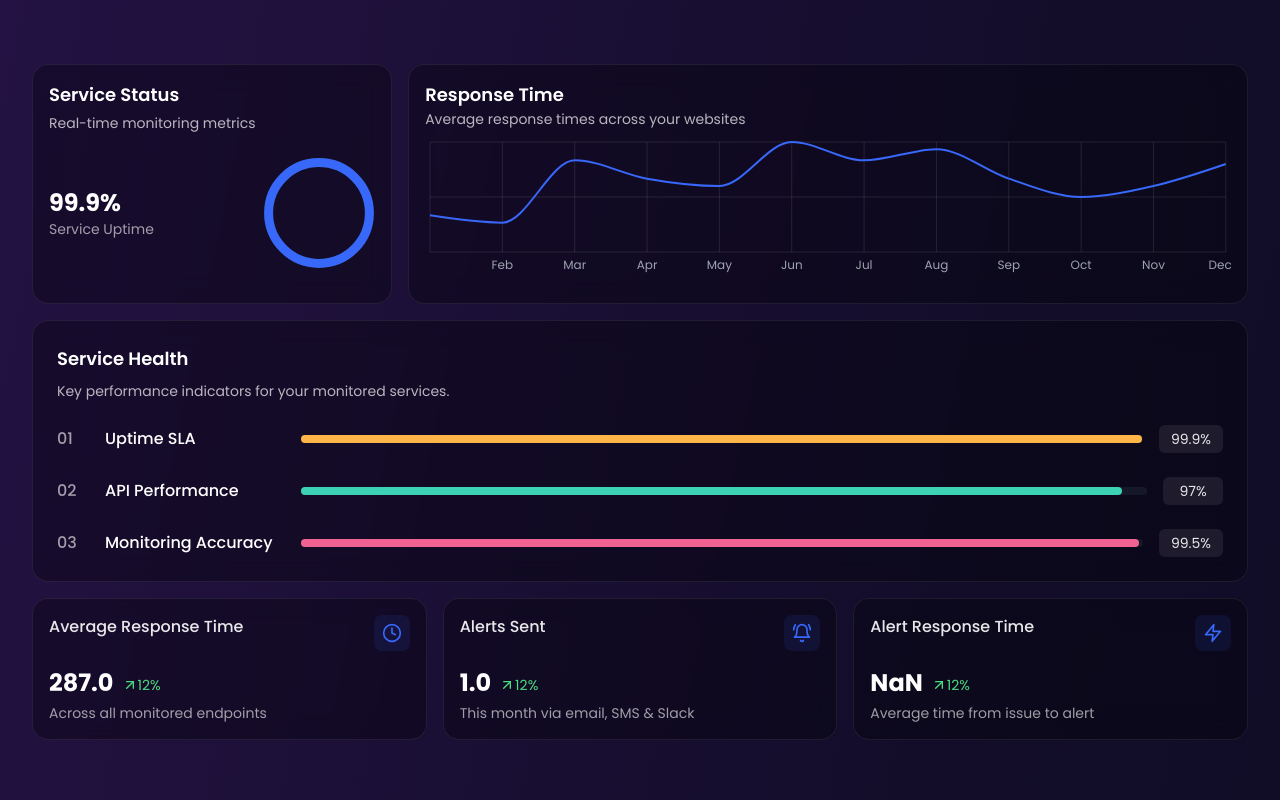
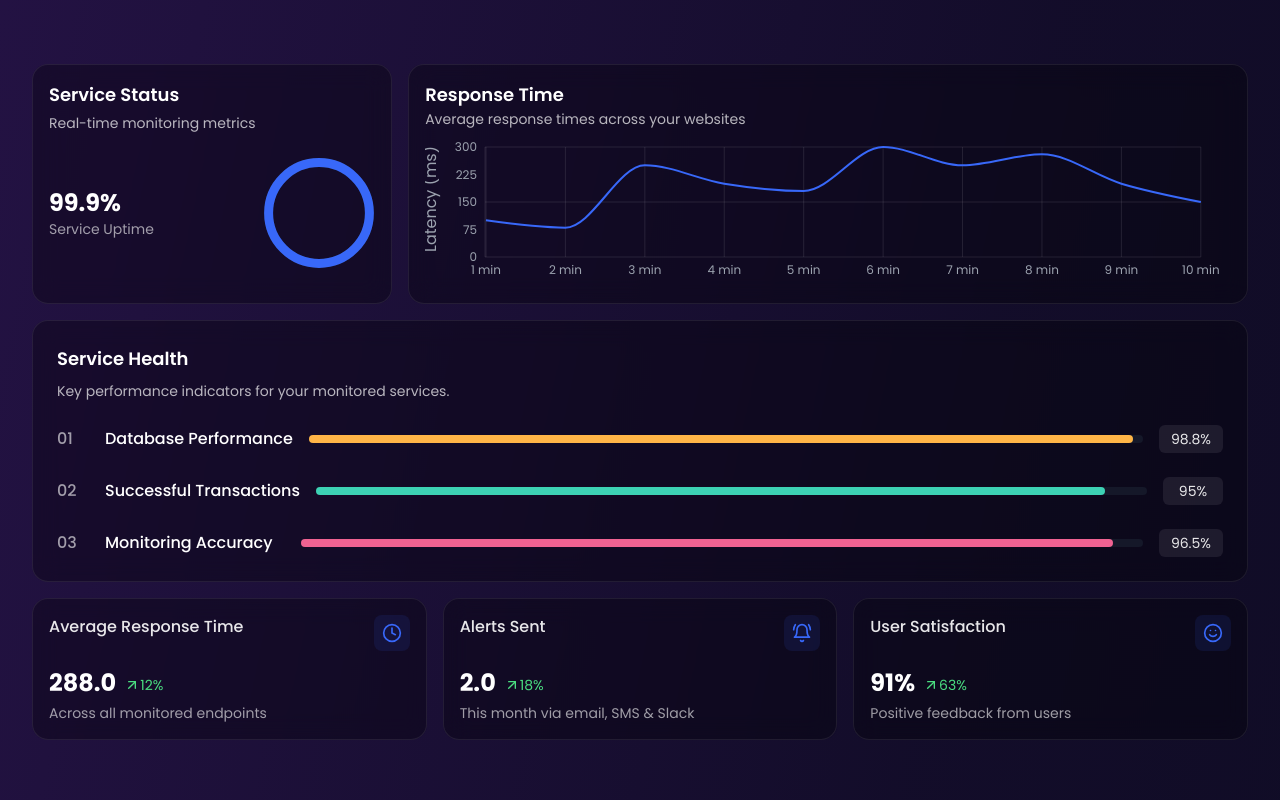
Before and after one commit to Jayesh-Kr/Tech-Expo, a React (Vite) app in the folder frontend/: page / in a window 1280 px wide. Shown: the part 1000-1800 px from the top of the page. Built offline with nearby package versions, Linux system fonts and the light colour scheme; no server answers.

Commit message:
updated ui

```diff
--- a/frontend/src/components/Features.jsx
+++ b/frontend/src/components/Features.jsx
@@ -1,27 +1,25 @@
 import React, { useEffect, useRef, useState } from 'react';
 import { motion } from 'framer-motion';
-import { LineChart, Line, ResponsiveContainer, XAxis, CartesianGrid } from 'recharts';
-import { ArrowUpRight, BarChart3, PieChart, TrendingUp, BellRing, Zap, Clock } from 'lucide-react';
+import { LineChart, Line, ResponsiveContainer, XAxis, CartesianGrid, YAxis } from 'recharts';
+import { ArrowUpRight, BarChart3, PieChart, TrendingUp, BellRing, Zap, Clock, Smile } from 'lucide-react';
 
 const chartData = [
-  { name: 'Jan', value: 100 },
-  { name: 'Feb', value: 80 },
-  { name: 'Mar', value: 250 },
-  { name: 'Apr', value: 200 },
-  { name: 'May', value: 180 },
-  { name: 'Jun', value: 300 },
-  { name: 'Jul', value: 250 },
-  { name: 'Aug', value: 280 },
-  { name: 'Sep', value: 200 },
-  { name: 'Oct', value: 150 },
-  { name: 'Nov', value: 180 },
-  { name: 'Dec', value: 240 },
+  { time: '1 min', latency: 100 },
+  { time: '2 min', latency: 80 },
+  { time: '3 min', latency: 250 },
+  { time: '4 min', latency: 200 },
+  { time: '5 min', latency: 180 },
+  { time: '6 min', latency: 300 },
+  { time: '7 min', latency: 250 },
+  { time: '8 min', latency: 280 },
+  { time: '9 min', latency: 200 },
+  { time: '10 min', latency: 150 },
 ];
 
 const pipelineData = [
-  { id: '01', name: 'Uptime SLA', progress: 99.9, color: '#FFB547' },
-  { id: '02', name: 'API Performance', progress: 97, color: '#3DD2B4' },
-  { id: '03', name: 'Monitoring Accuracy', progress: 99.5, color: '#F06292' },
+  { id: '01', name: 'Database Performance', progress: 98.8, color: '#FFB547' },
+  { id: '02', name: 'Successful Transactions', progress: 95, color: '#3DD2B4' },
+  { id: '03', name: 'Monitoring Accuracy', progress: 96.5, color: '#F06292' },
 ];
 
 const ProgressBar = ({ progress, color }) => {
@@ -110,7 +108,7 @@ const CircleProgress = ({ progress }) => {
 
 const GradientChart = () => (
   <ResponsiveContainer width="100%" height={150}>
-    <LineChart data={chartData}>
+    <LineChart data={chartData} margin={{ top: 10, right: 30, left: 0, bottom: 0 }}>
       <defs>
         <linearGradient id="colorGradient" x1="0" y1="0" x2="0" y2="1">
           <stop offset="5%" stopColor="#3868F9" stopOpacity={0.3} />
@@ -123,23 +121,23 @@ const GradientChart = () => (
         horizontal={true}
         vertical={true}
       />
-      <CartesianGrid
-        strokeDasharray="0"
-        stroke="rgba(255,255,255,0.05)"
-        horizontal={true}
-        vertical={true}
-        horizontalPoints={Array.from({ length: 60 }, (_, i) => i * 2.5)}
-        verticalPoints={Array.from({ length: 240 }, (_, i) => i * 1.25)}
-      />
       <XAxis
-        dataKey="name"
+        dataKey="time"
         axisLine={false}
         tickLine={false}
         tick={{ fill: '#9CA3AF', fontSize: 12 }}
+        interval={0}
+        padding={{ left: 1, right: 0 }}
+      />
+      <YAxis
+        axisLine={false}
+        tickLine={false}
+        tick={{ fill: '#9CA3AF', fontSize: 12 }}
+        label={{ value: 'Latency (ms)', angle: -90, position: 'insideLeft', fill: '#9CA3AF', dy: 50 }}
       />
       <Line
         type="monotone"
-        dataKey="value"
+        dataKey="latency"
         stroke="#3868F9"
         strokeWidth={2}
         dot={false}
@@ -208,7 +206,7 @@ const AnimatedNumber = ({ value, suffix = '', decimals = 0, startFrom }) => {
   );
 };
 
-const StatCard = ({ title, value, subtitle, icon: Icon, startFrom }) => {
+const StatCard = ({ title, value, subtitle, icon: Icon, startFrom, percentage }) => {
   return (
     <motion.div
       initial={{ opacity: 0, y: 20 }}
@@ -235,7 +233,7 @@ const StatCard = ({ title, value, subtitle, icon: Icon, startFrom }) => {
         </span>
         <span className="text-green-400 flex items-center text-sm mb-1">
           <ArrowUpRight className="w-4 h-4" />
-          12%
+          {percentage}%
         </span>
       </div>
       <p className="text-white/60 text-sm">{subtitle}</p>
@@ -332,21 +330,24 @@ const Features = () => {
           <div className="grid grid-cols-1 md:grid-cols-3 gap-4 mt-4">
             <StatCard
               title="Average Response Time"
-              value="287ms"
+              value="288ms"
               subtitle="Across all monitored endpoints"
               icon={Clock}
+              percentage={12}
             />
             <StatCard
               title="Alerts Sent"
-              value="1,248"
+              value="2,345"
               subtitle="This month via email, SMS & Slack"
               icon={BellRing}
+              percentage={18}
             />
             <StatCard
-              title="Alert Response Time"
-              value="< 15s"
-              subtitle="Average time from issue to alert"
-              icon={Zap}
+              title="User Satisfaction"
+              value="91%"
+              subtitle="Positive feedback from users"
+              icon={Smile}
+              percentage={63}
             />
           </div>
         </motion.div>
--- a/frontend/src/components/Hero.jsx
+++ b/frontend/src/components/Hero.jsx
@@ -145,12 +145,12 @@ export default function Hero() {
             <FeatureBadge icon={Activity} text="Real-Time Alerts" />
           </motion.div>
 
-          {/* CTA buttons */}
+          {/* CTA button */}
           <motion.div
             initial={{ opacity: 0, y: 20 }}
             animate={{ opacity: 1, y: 0 }}
             transition={{ duration: 0.5, delay: 1.3 }}
-            className="flex flex-col sm:flex-row items-center justify-center gap-4 mb-16"
+            className="flex items-center justify-center mb-16"
           >
             <div className="relative group">
               <div className="absolute -inset-0.5 bg-gradient-to-r from-purple-600 to-pink-600 rounded-full blur opacity-75 group-hover:opacity-100 transition-all duration-300"></div>
@@ -162,10 +162,6 @@ export default function Hero() {
                 </button>
               </Link>
             </div>
-            <Link to="/network" className="text-white/90 hover:text-purple-300 transition-colors duration-200 flex items-center gap-1 py-2 pl-6">
-              <span>Explore Our Network</span>
-              <ArrowRight size={16} />
-            </Link>
           </motion.div>
 
           {/* Stats counters */}
--- a/frontend/src/pages/About.jsx
+++ b/frontend/src/pages/About.jsx
@@ -107,7 +107,7 @@ const About = () => {
                 name: "Jayesh Krishna"
               },
               {
-                name: "Shivagi Sharma"
+                name: "Shivangi Sharma"
               }
             ].map((member, index) => (
               <div
--- a/frontend/src/pages/ValidatorDashboard.jsx
+++ b/frontend/src/pages/ValidatorDashboard.jsx
@@ -10,7 +10,7 @@ const ValidatorDashboard = () => {
   const [email, setEmail] = useState('validator@example.com');
   const [publicKey, setPublicKey] = useState('0x1234567890abcdef'); // Mock public key
   const [ipAddress, setIpAddress] = useState('192.168.1.1'); // Mock IP address
-  const [location, setLocation] = useState('Delhi, USA'); // Mock location
+  const [location, setLocation] = useState('Delhi, India'); // Mock location
   const [averagePayout, setAveragePayout] = useState('0.01 ETH'); // Mock average payout
   const navigate = useNavigate();
 
@@ -196,6 +196,11 @@ const ValidatorDashboard = () => {
                 </button>
               </div>
             </div>
+            <div className="mt-4 text-center">
+              <button className="bg-purple-500 hover:bg-purple-600 text-white py-2 px-4 rounded-lg transition-colors">
+                Start Validating
+              </button>
+            </div>
           </motion.div>
 
           {/* Sidebar */}
```
